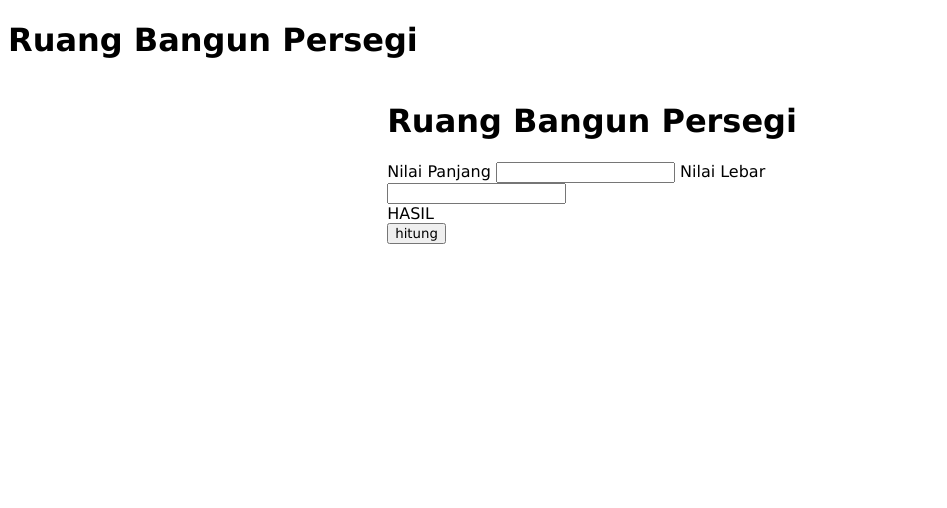
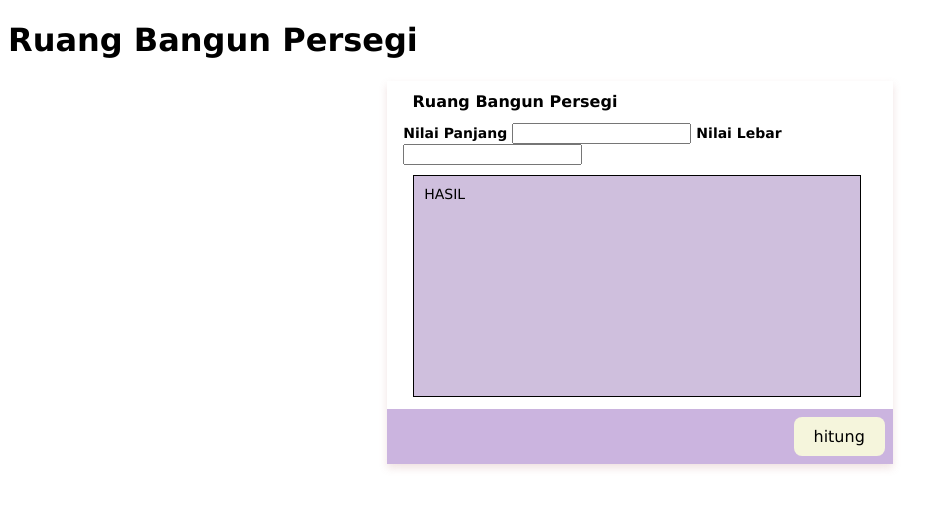
Before and after one commit to Cintyaputri/putriiiiiirageppp, a plain HTML site: page index.html in a window 1280 px wide. Shown: the whole page, without its empty margins (0-947 px from the left). Drawn offline with Linux system fonts and the light colour scheme.

Commit message:
Update style.css

```diff
--- a/style.css
+++ b/style.css
@@ -3,10 +3,53 @@
 .tengah{display: flex;justify-content: center;}
 .card{
     width: 40%;
-    box-shadow: 0 4px 8px 0 rgba(rgb(219, 149, 149);
+    box-shadow: 0 4px 8px 0 rgba(179, 108, 108, 0.2);
     transition: 0.3s;
 }
 .card h1{
     font-size: 16px;
     padding: 0% 5%;
 }
+.cardbody{
+    padding: 2px 16px;
+}
+.cardfooter{
+    padding: 8px;
+    background-color:rgba(119, 62, 172, 0.384);
+    display: flex;
+    justify-content: right;
+}
+.card:hover{
+    box-shadow: 0 8px 16px 0 rgba(0, 0, 0, 0.2);
+    transform: translateY(-4px);
+}
+
+label{
+    font-size: 14px;
+    font-weight: bold;
+}
+input [type=text]{
+    width: 80%;
+    padding: 10px;
+    margin: 8px 0;
+
+}
+.btn1{
+    border: none;
+    border-radius: 8px;
+    background-color: beige;
+    color: black;
+    padding: 10px 20px;
+    text-align: center;
+    text-decoration: none;
+    display: inline-block;
+    font-size: 16px;
+}
+.hsl{font-size: 14px;
+    margin: 10px;
+    height: 200px;
+    width: 90%;
+    border: solid 1px black;
+    padding: 10px;
+    background-color:rgba(130, 90, 168, 0.384);
+}
```
